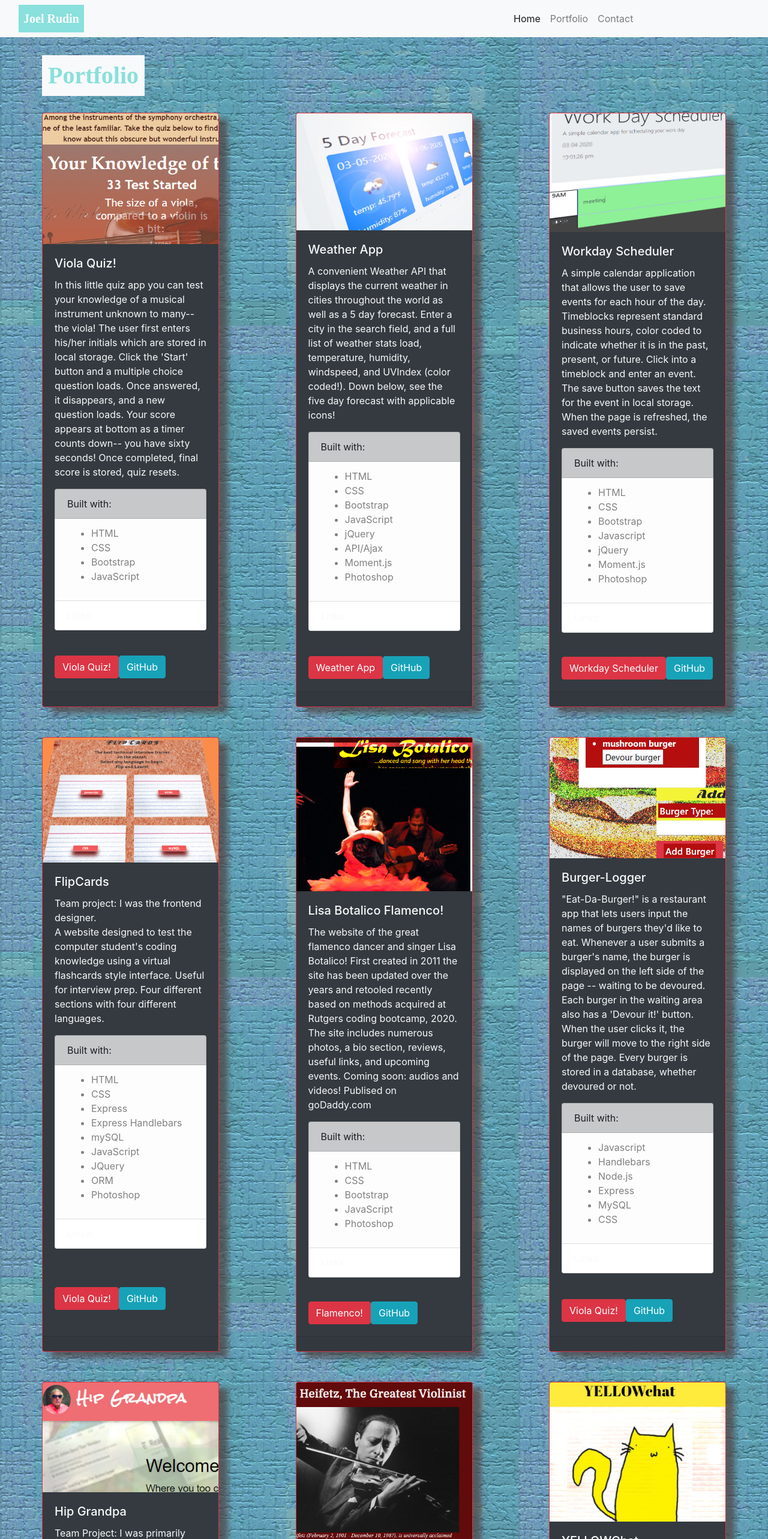
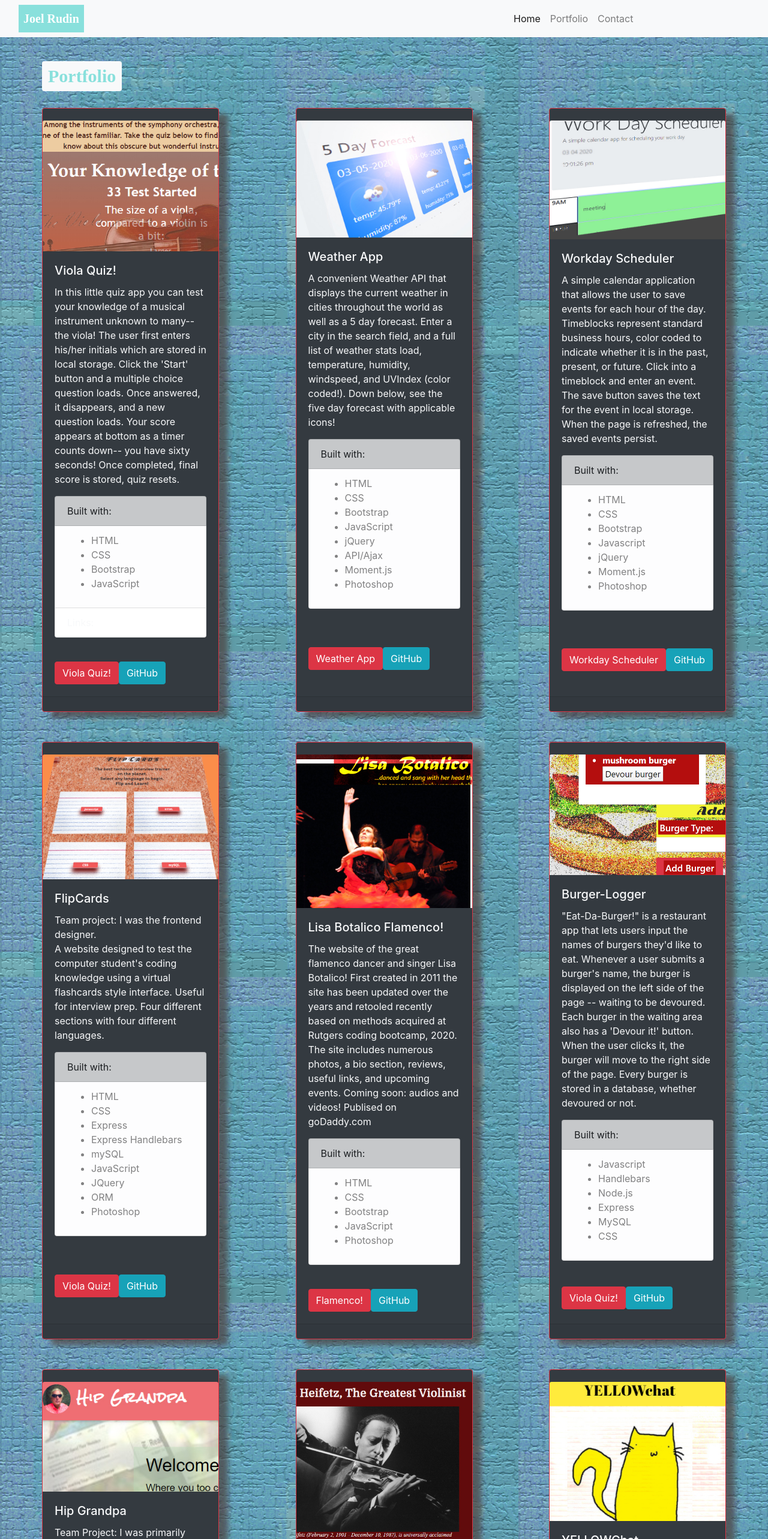
Before and after one commit to Jaliov/React-Portfolio, a React (Create React App) app: page /portfolio in a window 1280 px wide. Shown: the top 2566 px of the page at 60% size. Built offline with nearby package versions, Linux system fonts and the light colour scheme.

Commit message:
style edits

```diff
--- a/src/App.css
+++ b/src/App.css
@@ -16,9 +16,5 @@ h1 {
 }
 
 body {
-    /* margin-left: 10%;
-    margin-right: 10%;
-  */
-  /* background-image:url('https://github.com/Jaliov/React-Portfolio/blob/master/public/storefrontsColorizedTextureBlue.jpg');*/
    background-image:url('storefrontsColorizedTextureBluetexture.jpg');
 }
--- a/src/App.js
+++ b/src/App.js
@@ -2,9 +2,6 @@
 import React, { Component } from "react";
 import CardDisplay from "./components/Card";
 import ShowBio from "./components/Home";
-//  import Home from "./components/Home";
-//  import Bio from "./components/Home";
-
 import ContactInfo from "./components/Contact";
 import "bootstrap/dist/css/bootstrap.min.css";
 import { BrowserRouter as Router, Route } from "react-router-dom";
--- a/src/components/Card.js
+++ b/src/components/Card.js
@@ -8,6 +8,7 @@ import {
   Col,
   ListGroup,
   ListGroupItem,
+  Badge
 } from "react-bootstrap";
 import CodeQuizImg from "./images/Code_QuizImage.jpg";
 import HmanImage from "./images/fanPageImage.jpg";
@@ -19,9 +20,11 @@ import FlamencoSiteImg from "./images/LisabflamencoScreenshot.jpg";
 import YellowChatImg from "./images/yellowChatScreenshot.jpg";
 import BurgerLoggerImg from "./images/Burger-Logger.jpg";
 import TextContent from "./TextContent";
+// import CardStyles from "./TextContent";
 
 const CardStyles = {
   marginTop: "20px",
+  paddingTop: "20px",
   boxShadow: "15px 10px 10px rgb(75, 63, 60, 0.7)",
 };
 const CardClasses = "border border-danger bg-dark text-light";
@@ -31,12 +34,12 @@ const CardDisplay = () => {
   return (
     <Container>
       <Row>
-        <h1
-          className="bg-light"
-          style={{ fontWeight: "bold", marginTop: "30px", padding: "10px" }}
-        >
+      <h1 style = {{fontWeight: "bold"}}>
+      <Badge variant = "light" style= {{ marginTop: "40px", padding: "10px", color: "rgb(137, 224, 220)" }} >
           Portfolio
-        </h1>
+
+          </Badge>
+          </h1>
         <CardDeck>
           <Card style={ CardStyles } className = { CardClasses }>
             <Card.Img variant="top" src={CodeQuizImg} />
@@ -101,7 +104,7 @@ const CardDisplay = () => {
                     <li>Photoshop</li>
                   </ul>
                 </ListGroup.Item>
-                <ListGroupItem>Links:</ListGroupItem>
+                {/* <ListGroupItem>Links:</ListGroupItem> */}
               </ListGroup>
             </Card.Body>
             <Card.Body>
@@ -151,7 +154,7 @@ const CardDisplay = () => {
                     <li>Photoshop</li>
                   </ul>
                 </ListGroup.Item>
-                <ListGroupItem>Links:</ListGroupItem>
+                {/* <ListGroupItem>Links:</ListGroupItem> */}
               </ListGroup>
             </Card.Body>
             <Card.Body>
@@ -203,7 +206,7 @@ const CardDisplay = () => {
                     <li>Photoshop</li>
                   </ul>
                 </ListGroup.Item>
-                <ListGroupItem>Links:</ListGroupItem>
+                {/* <ListGroupItem>Links:</ListGroupItem> */}
               </ListGroup>
             </Card.Body>
             <Card.Body>
@@ -245,7 +248,7 @@ const CardDisplay = () => {
                     <li>Photoshop</li>
                   </ul>
                 </ListGroup.Item>
-                <ListGroupItem>Links:</ListGroupItem>
+                {/* <ListGroupItem>Links:</ListGroupItem> */}
               </ListGroup>
             </Card.Body>
             <Card.Body>
@@ -294,7 +297,7 @@ const CardDisplay = () => {
                     <li>CSS</li>
                   </ul>
                 </ListGroup.Item>
-                <ListGroupItem>Links:</ListGroupItem>
+                {/* <ListGroupItem>Links:</ListGroupItem> */}
               </ListGroup>
             </Card.Body>
             <Card.Body>
@@ -342,7 +345,7 @@ const CardDisplay = () => {
                     <li>Photoshop</li>
                   </ul>
                 </ListGroup.Item>
-                <ListGroupItem>Links:</ListGroupItem>
+                {/* <ListGroupItem>Links:</ListGroupItem> */}
               </ListGroup>
             </Card.Body>
             <Card.Body>
@@ -384,7 +387,7 @@ const CardDisplay = () => {
                     <li>CSS</li>
                   </ul>
                 </ListGroup.Item>
-                <ListGroupItem>Links:</ListGroupItem>
+                {/* <ListGroupItem>Links:</ListGroupItem> */}
               </ListGroup>
             </Card.Body>
             <Card.Body>
--- a/src/components/TextContent.js
+++ b/src/components/TextContent.js
@@ -102,7 +102,9 @@ const AppDescrip =
 ]
 
 const TextContent = AppDescrip.map( (text) => {
-     return (text)
+
+      return (text)
+
      })
 
 export default TextContent;
```
Also changed, not shown: src/index.js (+4 -7 lines), src/storefrontsColorizedTextureBluetextureDrk.jpg (added).
